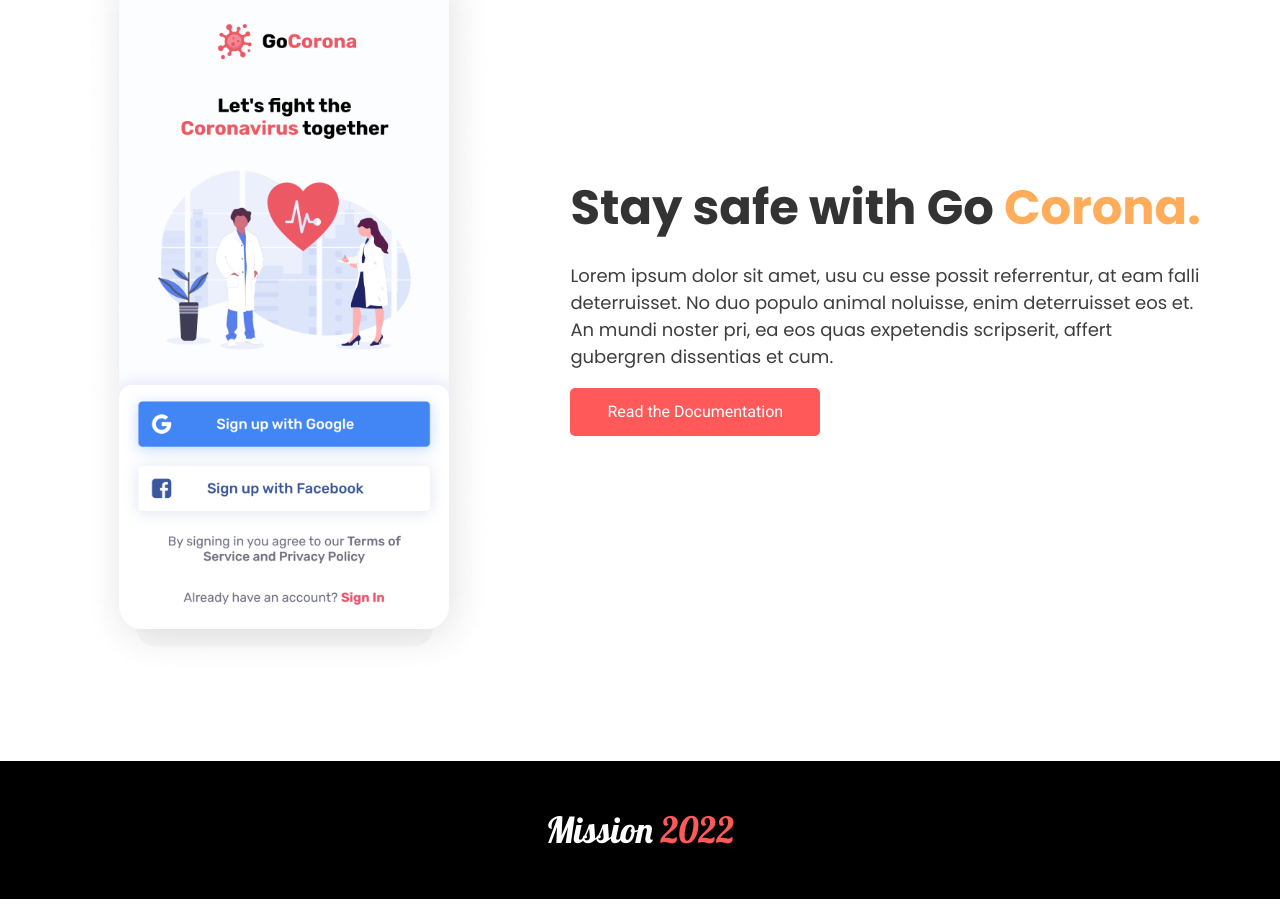
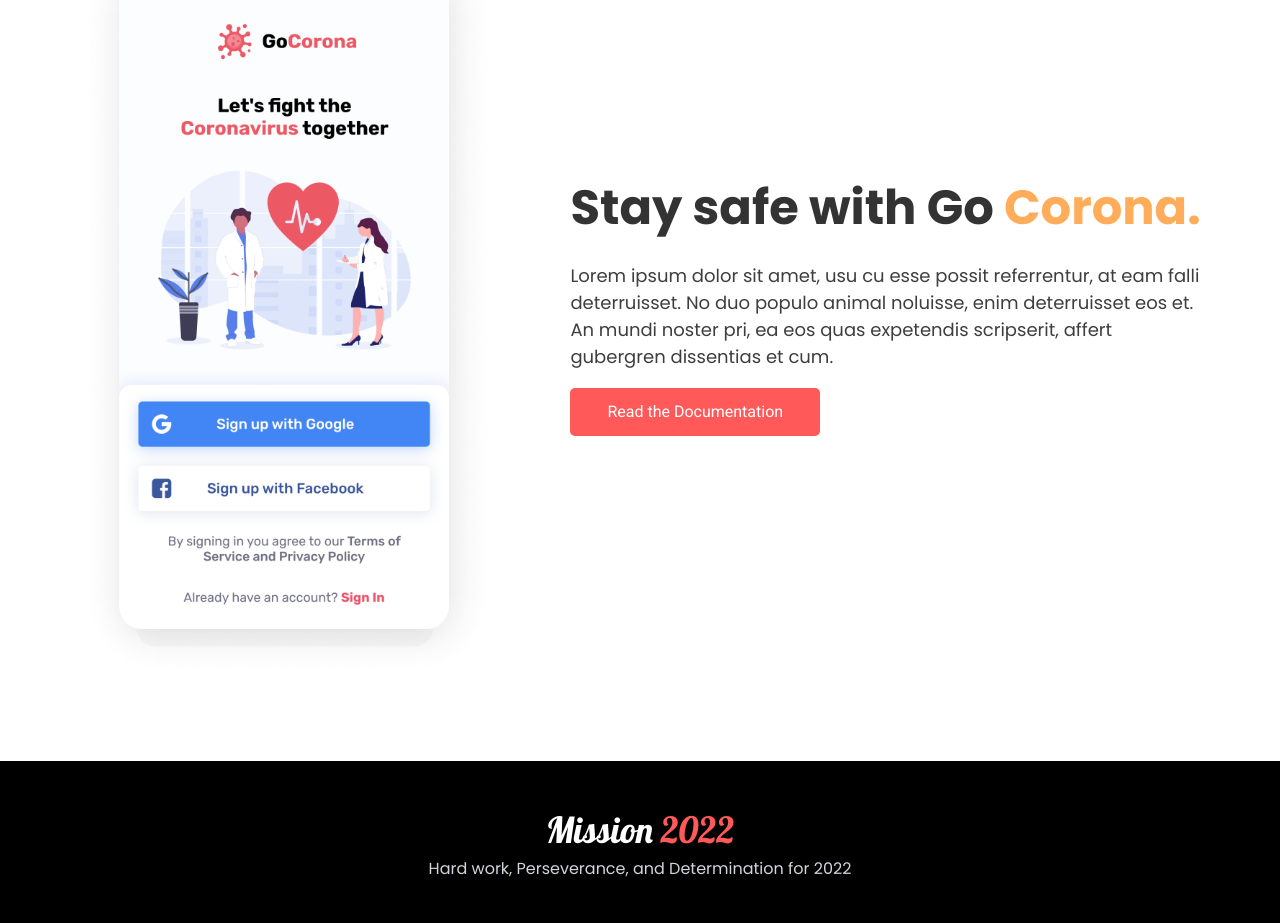
Before and after one commit to Zahidul8/mission-2022, a website: page index.html in a window 1280 px wide. Shown: the part 2273-3196 px from the top of the page. Before the commit the page ends 3172 px from the top, so only its background shows below. Drawn offline with Linux system fonts and the light colour scheme.

Commit message:
adding some code

```diff
--- a/index.html
+++ b/index.html
@@ -139,8 +139,10 @@
 
     <footer class="py-[42px] bg-black">
 
-        <div class="max-w-[342px] m-auto text-center">
+        <div class="max-w-[450px] m-auto text-center px-[16px] sm:px-0">
             <h1 class="font-lobster flex-heading text-white">Mission <span class="text-[#FF5959]">2022</span></h1>
+
+            <p class="text-gray-300">Hard work, Perseverance, and Determination for 2022</p>
 
         </div>
 
```
Also changed, not shown: src/output.css.
